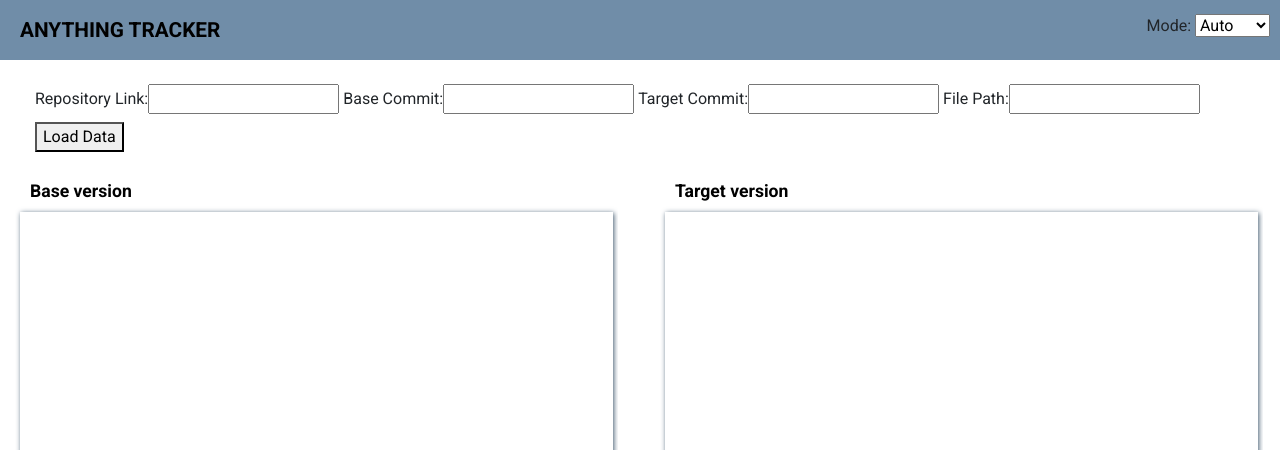
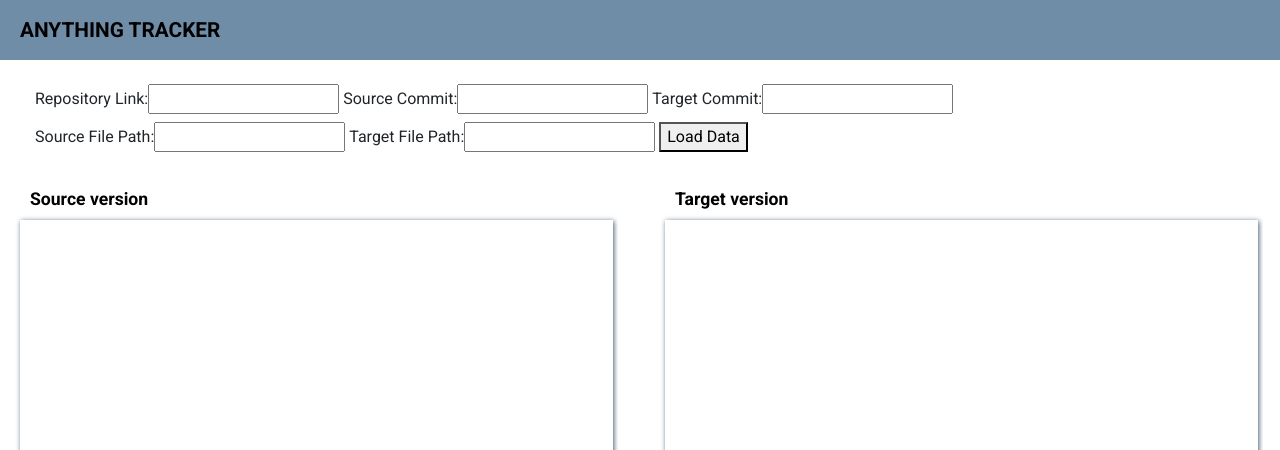
Before and after one commit to sola-st/CodeMapper, a Flask app: page / in a window 1280 px wide. Shown: the top 450 px of the page. Run offline with Flask 3, Linux system fonts and the light colour scheme; some libraries are stand-ins or nearby versions.

Commit message:
UI, support different file paths for source and target files (eg,.rename/move)

```diff
--- a/web/resources/static/auto-next.js
+++ b/web/resources/static/auto-next.js
@@ -23,9 +23,10 @@ function displayCurrentItem() {
   if (jsonData.length > 0) {
       const currentItem = jsonData[currentIndex];
       document.getElementById('repo').value = currentItem.url;
-      document.getElementById('baseCommit').value = currentItem.source_commit;
+      document.getElementById('sourceCommit').value = currentItem.source_commit;
       document.getElementById('targetCommit').value = currentItem.target_commit;
-      document.getElementById('filePath').value = currentItem.source_file;
+      document.getElementById('sourceFilePath').value = currentItem.source_file;
+      document.getElementById('targetFilePath').value = currentItem.target_file;
   } else {
       jsonContentDiv.innerText = 'No data available.';
   }
--- a/web/resources/static/highlight-ranges.js
+++ b/web/resources/static/highlight-ranges.js
@@ -117,9 +117,9 @@ function pushToMemory() {
     memoryStack.push({
         url: document.getElementById('repo').value,
         mapping: {
-            source_file: document.getElementById('filePath').value,
-            target_file: document.getElementById('filePath').value,
-            source_commit: document.getElementById('baseCommit').value,
+            source_file: document.getElementById('sourceFilePath').value,
+            target_file: document.getElementById('targetFilePath').value,
+            source_commit: document.getElementById('sourceCommit').value,
             target_commit: document.getElementById('targetCommit').value,
             source_range: "["+desiredSource+"]",
             target_range: "["+desiredTarget+"]"
--- a/web/resources/static/receive-text.js
+++ b/web/resources/static/receive-text.js
@@ -1,19 +1,20 @@
 let repoLink;
-let baseCommit;
+let sourceCommit;
 let targetCommit;
-let filePath;
+let sourceFilePath;
 let HighlightedDiv = document.getElementById('codeTextarea');
 let targetHighlightedDiv = document.getElementById('targetCodeTextarea');
 
 document.getElementById("loadData").onclick = function(){
   repoLink = document.getElementById('repo').value;
-  baseCommit = document.getElementById('baseCommit').value;
+  sourceCommit = document.getElementById('sourceCommit').value;
   targetCommit = document.getElementById('targetCommit').value;
-  filePath = document.getElementById('filePath').value;
+  sourceFilePath = document.getElementById('sourceFilePath').value;
+  targetFilePath = document.getElementById('sourceFilePath').value;
   let user_repo_name = repoLink.replace(/^https:\/\/github\.com\//, '');
-  const baseUrl = `https://api.github.com/repos/${user_repo_name}/contents/${filePath}?ref=${baseCommit}`;
+  const baseUrl = `https://api.github.com/repos/${user_repo_name}/contents/${sourceFilePath}?ref=${sourceCommit}`;
   getFileContents(baseUrl);
-  const targetUrl = `https://api.github.com/repos/${user_repo_name}/contents/${filePath}?ref=${targetCommit}`;
+  const targetUrl = `https://api.github.com/repos/${user_repo_name}/contents/${targetFilePath}?ref=${targetCommit}`;
   getFileContents(targetUrl, true);
 }
 
@@ -26,7 +27,6 @@ function getFileContents(url, target = false) {
       return response.json();
     })
     .then(data => {
-      // The 'content' field in the response contains the base64-encoded content of the file.
       const fileContent = atob(data.content);
       const formattedContent = formatCodeContent(fileContent);
       if (target == false) {
--- a/web/resources/templates/index.html
+++ b/web/resources/templates/index.html
@@ -39,7 +39,7 @@
                 <div class="collapse navbar-collapse" id="navbarSupportedContent">
                     <ul class="navbar-nav mx-auto h-100">
                     </ul>
-                    <ul class="navbar-nav">
+                    <!-- <ul class="navbar-nav">
                         <li class="nav-item dropdown">
                             <label for="modeSelect">Mode:</label>
                             <select id="modeSelect" onchange="changeMode(this)">
@@ -47,7 +47,7 @@
                                 <option value="manual">Manual</option>
                             </select>
                         </li>
-                    </ul>
+                    </ul> -->
                 </div>
             </div>
 
@@ -57,9 +57,10 @@
             <div class="myrow">
                 <div class="col">
                     <label>Repository Link:<input id="repo"></label>
-                    <label>Base Commit:<input id="baseCommit"></label>
+                    <label>Source Commit:<input id="sourceCommit"></label>
                     <label>Target Commit:<input id="targetCommit"></label>
-                    <label>File Path:<input id="filePath"></label>
+                    <label>Source File Path:<input id="sourceFilePath"></label>
+                    <label>Target File Path:<input id="targetFilePath"></label>
                     <button id="loadData">Load Data</button>
                 </div>
             </div>
@@ -68,7 +69,7 @@
             <div class="row tm-content-row">
                 <div class="col-sm-12 col-md-12 col-lg-6 col-xl-6 tm-block-col">
                     <div class="tm-bg-primary-dark tm-block tm-block-taller tm-block-overflow">
-                        <h3 class="tm-block-title">Base version</h3>
+                        <h3 class="tm-block-title">Source version</h3>
                         <div class="tm-notification-items">
                             <div class="lineNumberContainer" id="baseLineNumber">
                             </div>
```
